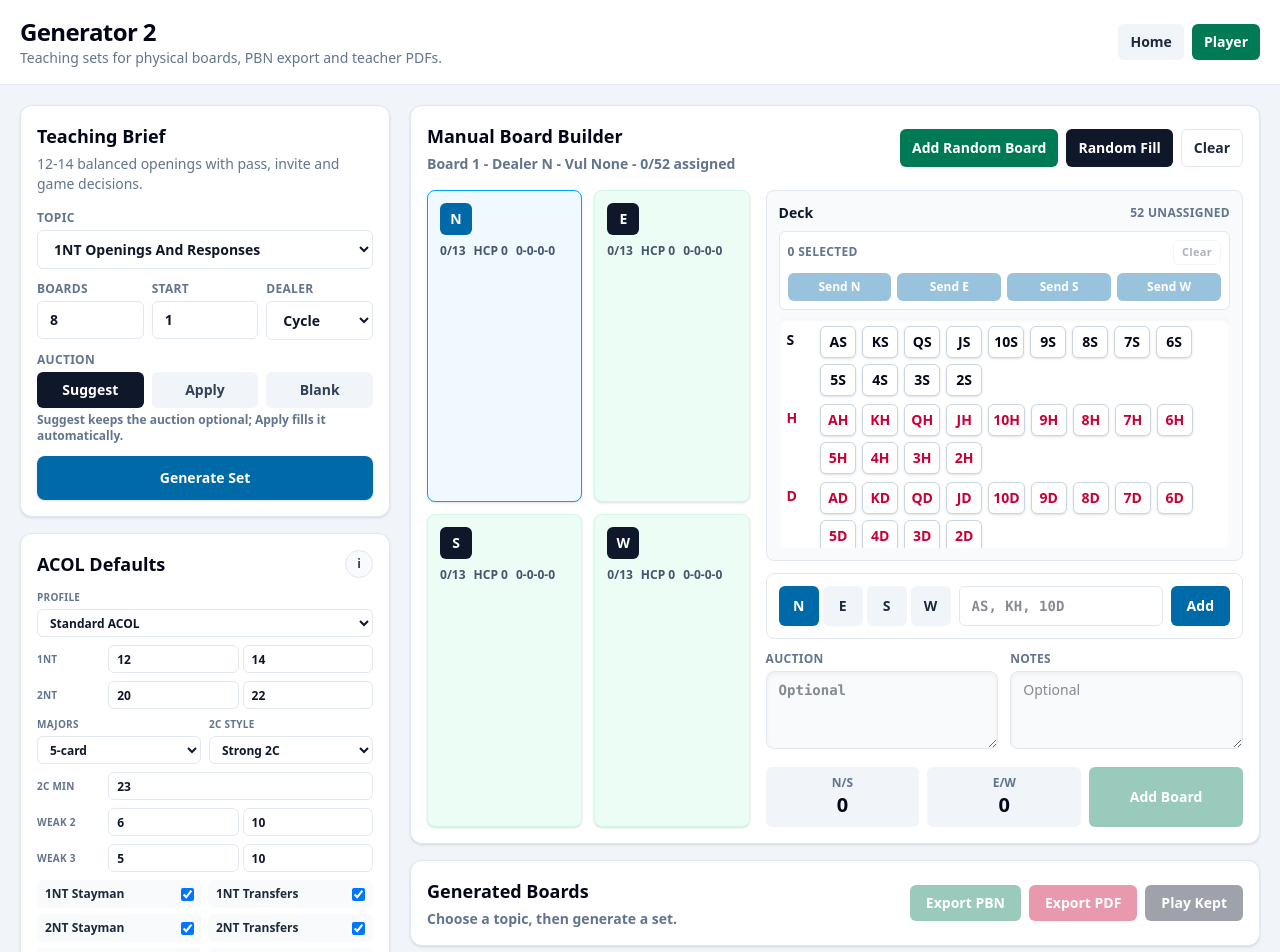
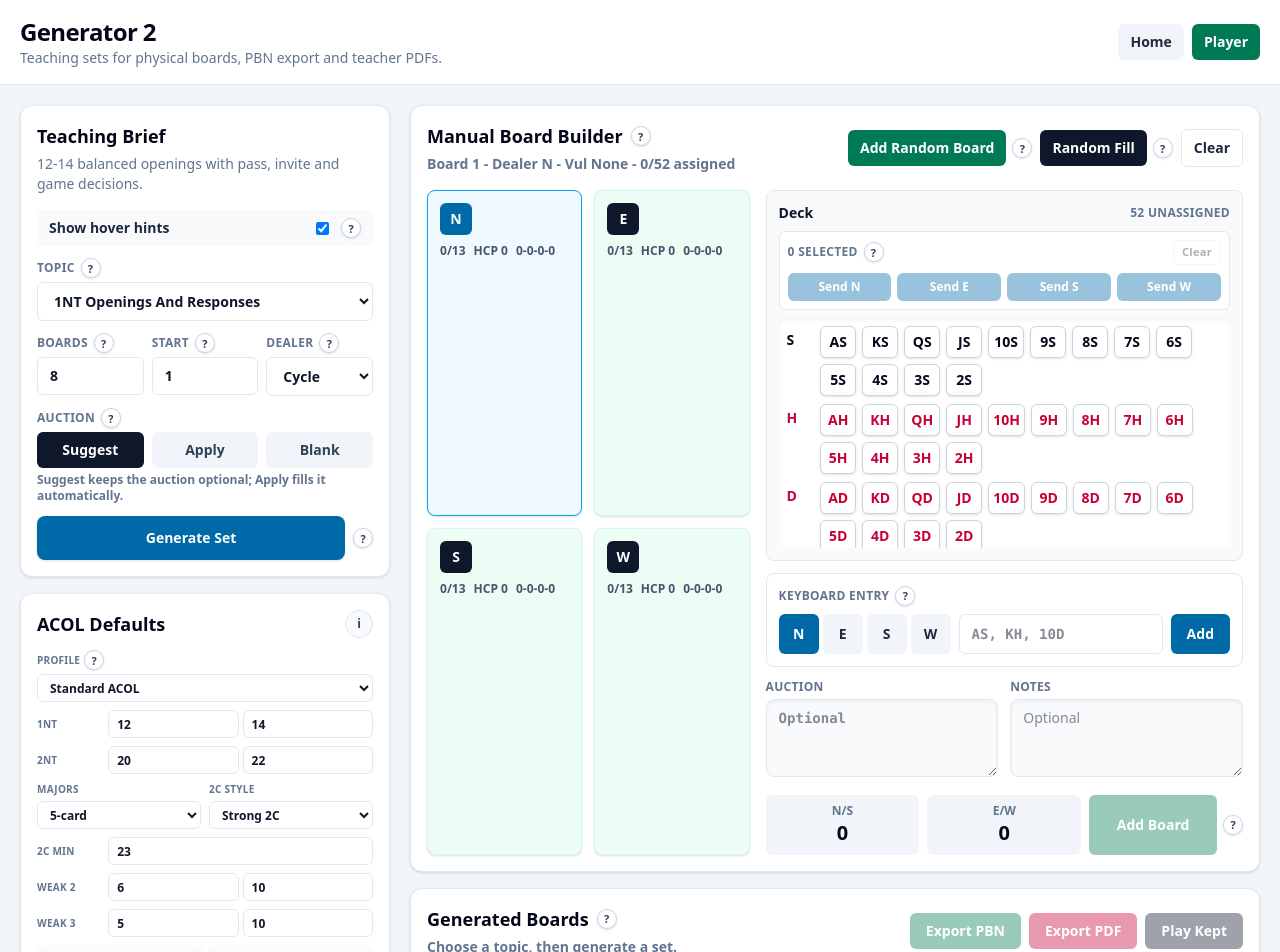
Before and after one commit to drmarkoconnor/ralph-app, a React (Vite) app in the folder ralph-react/: page /picker in a window 1280 px wide. Shown: the top 952 px of the page. Built offline with nearby package versions, Linux system fonts and the light colour scheme.

Commit message:
Improve Generator 2 manual board workflow

```diff
--- /dev/null
+++ b/ralph-react/src/generator-v2/HintBubble.jsx
@@ -0,0 +1,19 @@
+export default function HintBubble({ enabled = true, children, align = 'right' }) {
+	if (!enabled || !children) return null
+	const alignClass = align === 'left' ? 'left-0' : 'right-0'
+	return (
+		<span className="group relative inline-flex align-middle">
+			<button
+				type="button"
+				aria-label="Show help"
+				className="grid h-5 w-5 place-items-center rounded-full border border-slate-300 bg-white text-[11px] font-black leading-none text-slate-700 shadow-sm hover:bg-slate-50 focus:outline-none focus:ring-2 focus:ring-sky-100">
+				?
+			</button>
+			<span
+				role="tooltip"
+				className={`pointer-events-none absolute ${alignClass} top-7 z-40 hidden w-64 rounded-lg border border-slate-800 bg-slate-950 px-3 py-2 text-left text-xs font-semibold leading-snug text-white shadow-xl group-hover:block group-focus-within:block`}>
+				{children}
+			</span>
+		</span>
+	)
+}
--- a/ralph-react/src/generator-v2/ManualBoardBuilder.jsx
+++ b/ralph-react/src/generator-v2/ManualBoardBuilder.jsx
@@ -2,6 +2,7 @@ import { useEffect, useMemo, useState } from 'react'
 import {
 	SEATS,
 	SUITS,
+	completePartialHandsRandomly,
 	createDeck,
 	dealRandomHands,
 	dealerForBoard,
@@ -11,6 +12,7 @@ import {
 	suitLengths,
 	vulnerabilityForBoard,
 } from './generatorV2Engine'
+import HintBubble from './HintBubble'
 
 const RANK_VALUE = {
 	A: 14,
@@ -204,7 +206,7 @@ function DropZone({ seat, cards, active, vul, onDropCard, onSelectSeat }) {
 	)
 }
 
-export default function ManualBoardBuilder({ nextBoardNumber, onAddBoard, onStatus }) {
+export default function ManualBoardBuilder({ nextBoardNumber, onAddBoard, onStatus, showHints = true }) {
 	const restoredDraft = useMemo(() => readManualDraft(), [])
 	const [layout, setLayout] = useState(() => hasSavedLayout(restoredDraft.layout) ? restoredDraft.layout : freshLayout())
 	const [targetSeat, setTargetSeat] = useState(restoredDraft.targetSeat || 'N')
@@ -335,10 +337,21 @@ export default function ManualBoardBuilder({ nextBoardNumber, onAddBoard, onStat
 	}
 
 	const fillRandom = () => {
-		setLayout({ deck: [], hands: dealRandomHands() })
+		const completed = completePartialHandsRandomly(layout.hands, layout.deck)
+		if (!completed) {
+			onStatus?.('Random fill could not complete this layout. Check for duplicate or missing cards, then try again.')
+			return
+		}
+		setLayout({
+			deck: sortCards(completed.deck),
+			hands: Object.fromEntries(SEATS.map((seat) => [seat, sortCards(completed.hands[seat])])),
+		})
 		clearSelection()
-		setNotes('')
-		onStatus?.('Random deal filled into the manual builder.')
+		onStatus?.(
+			completed.filledCount
+				? `Random fill added ${completed.filledCount} card${completed.filledCount === 1 ? '' : 's'} without moving placed cards.`
+				: 'This manual board is already complete.',
+		)
 	}
 
 	const boardFromHands = (hands, title = 'Manual Board') => {
@@ -382,24 +395,39 @@ export default function ManualBoardBuilder({ nextBoardNumber, onAddBoard, onStat
 		<section className="rounded-xl border border-slate-200 bg-white p-4 shadow-sm">
 			<header className="mb-4 flex flex-wrap items-center justify-between gap-3">
 				<div>
+					<div className="flex items-center gap-2">
 						<h2 className="text-lg font-black text-slate-950">Manual Board Builder</h2>
+						<HintBubble enabled={showHints} align="left">
+							Send known cards to seats first, then use Random Fill to complete the rest of the deal.
+						</HintBubble>
+					</div>
 					<p className="mt-1 text-sm font-semibold text-slate-500">
 						Board {nextBoardNumber} - Dealer {dealer} - Vul {vul} - {totalCards}/52 assigned
 					</p>
 				</div>
 				<div className="flex flex-wrap gap-2">
+					<div className="flex items-center gap-1.5">
 						<button
 							type="button"
 							onClick={addRandomBoard}
 							className="rounded-md bg-emerald-700 px-3 py-2 text-sm font-black text-white hover:bg-emerald-800">
 							Add Random Board
 						</button>
+						<HintBubble enabled={showHints}>
+							Creates a separate random board immediately, without changing the manual builder.
+						</HintBubble>
+					</div>
+					<div className="flex items-center gap-1.5">
 						<button
 							type="button"
 							onClick={fillRandom}
 							className="rounded-md bg-slate-900 px-3 py-2 text-sm font-black text-white hover:bg-slate-800">
 							Random Fill
 						</button>
+						<HintBubble enabled={showHints}>
+							Fills empty hand spaces from the remaining deck. Cards already placed in seats are not moved.
+						</HintBubble>
+					</div>
 					<button
 						type="button"
 						onClick={resetBuilder}
@@ -434,7 +462,12 @@ export default function ManualBoardBuilder({ nextBoardNumber, onAddBoard, onStat
 						</div>
 						<div className="mb-2 rounded-md border border-slate-200 bg-white p-2">
 							<div className="mb-2 flex items-center justify-between gap-2 text-xs font-black uppercase tracking-wide text-slate-500">
+								<div className="flex items-center gap-1.5">
 									<span>{selectedDeckCards.length} selected</span>
+									<HintBubble enabled={showHints} align="left">
+										Click cards in the deck to select a block, then send that block to N, E, S or W.
+									</HintBubble>
+								</div>
 								<button
 									type="button"
 									disabled={!selectedDeckCards.length}
@@ -487,6 +520,12 @@ export default function ManualBoardBuilder({ nextBoardNumber, onAddBoard, onStat
 					</div>
 
 					<div className="rounded-lg border border-slate-200 bg-white p-3">
+						<div className="mb-2 flex items-center gap-1.5 text-xs font-black uppercase tracking-wide text-slate-500">
+							<span>Keyboard Entry</span>
+							<HintBubble enabled={showHints} align="left">
+								Choose a target seat, type a card such as AS or 10D, then press Enter or Add.
+							</HintBubble>
+						</div>
 						<div className="grid gap-2 sm:grid-cols-[auto_1fr_auto]">
 							<div className="flex gap-1">
 								{SEATS.map((seat) => (
@@ -557,13 +596,18 @@ export default function ManualBoardBuilder({ nextBoardNumber, onAddBoard, onStat
 							<div className="text-xs font-black uppercase text-slate-500">E/W</div>
 							<div className="text-xl font-black text-slate-950">{partnershipHcp(layout.hands, 'EW')}</div>
 						</div>
+						<div className="flex items-center justify-center gap-1.5">
 							<button
 								type="button"
 								disabled={!complete}
 								onClick={addBuilderBoard}
-							className="rounded-md bg-emerald-700 px-3 py-2 text-sm font-black text-white hover:bg-emerald-800 disabled:cursor-not-allowed disabled:opacity-40">
+								className="min-h-full flex-1 rounded-md bg-emerald-700 px-3 py-2 text-sm font-black text-white hover:bg-emerald-800 disabled:cursor-not-allowed disabled:opacity-40">
 								Add Board
 							</button>
+							<HintBubble enabled={showHints}>
+								Add Board saves this complete manual deal into the Generated Boards list below.
+							</HintBubble>
+						</div>
 					</div>
 				</div>
 			</div>
--- a/ralph-react/src/generator-v2/generatorV2Engine.js
+++ b/ralph-react/src/generator-v2/generatorV2Engine.js
@@ -381,6 +381,7 @@ export function createGenerator2SessionSnapshot({
 	boards,
 	warnings,
 	status,
+	showHints,
 }) {
 	return {
 		presetId,
@@ -396,6 +397,7 @@ export function createGenerator2SessionSnapshot({
 		boards,
 		warnings,
 		status,
+		showHints,
 	}
 }
 
@@ -600,6 +602,34 @@ export function dealRandomHands() {
 		hands[seat] = deck.slice(index * 13, index * 13 + 13)
 	})
 	return hands
+}
+
+export function completePartialHandsRandomly(partialHands = {}, availableCards = []) {
+	const hands = { N: [], E: [], S: [], W: [] }
+	const usedIds = new Set()
+	for (const seat of SEATS) {
+		const cards = [...(partialHands[seat] || [])]
+		if (cards.length > 13) return null
+		for (const card of cards) {
+			if (!card || usedIds.has(card.id)) return null
+			usedIds.add(card.id)
+		}
+		hands[seat] = cards
+	}
+
+	const needed = SEATS.reduce((sum, seat) => sum + Math.max(0, 13 - hands[seat].length), 0)
+	const available = shuffle((availableCards || []).filter((card) => card && !usedIds.has(card.id)))
+	if (available.length !== needed) return null
+
+	let cursor = 0
+	for (const seat of SEATS) {
+		const slots = 13 - hands[seat].length
+		if (slots > 0) {
+			hands[seat] = [...hands[seat], ...available.slice(cursor, cursor + slots)]
+			cursor += slots
+		}
+	}
+	return { hands, deck: [], filledCount: cursor }
 }
 
 function numberOrFallback(value, fallback) {
--- a/ralph-react/src/pages/GeneratorV2.jsx
+++ b/ralph-react/src/pages/GeneratorV2.jsx
@@ -1,8 +1,9 @@
-import { Fragment, useEffect, useMemo, useRef, useState } from 'react'
+import { Fragment, cloneElement, isValidElement, useEffect, useMemo, useRef, useState } from 'react'
 import { Link, useNavigate } from 'react-router-dom'
 import { BoardZ } from '../schemas/board'
 import { exportBoardPBN } from '../pbn/export'
 import ManualBoardBuilder from '../generator-v2/ManualBoardBuilder'
+import HintBubble from '../generator-v2/HintBubble'
 import {
 	ACOL_PROFILE_OPTIONS,
 	DEFAULT_ACOL_SETTINGS,
@@ -195,7 +196,7 @@ function BoardDiagram({ board }) {
 	)
 }
 
-function BoardReviewCard({ board, onUpdate, onRegenerate, onPlay }) {
+function BoardReviewCard({ board, onUpdate, onRegenerate, onPlay, onRemove, showHints = true }) {
 	const callCount = normalizeAuctionText(board.auctionText).length
 	const suggestedAuction = String(board.suggestedAuctionText || '').trim()
 	return (
@@ -204,6 +205,9 @@ function BoardReviewCard({ board, onUpdate, onRegenerate, onPlay }) {
 				<div>
 					<div className="flex flex-wrap items-center gap-2">
 						<h2 className="text-lg font-black text-slate-950">Board {board.number}</h2>
+						<HintBubble enabled={showHints} align="left">
+							Keep controls export and Play Kept. Remove deletes this board from the current list.
+						</HintBubble>
 						<span className="rounded-full bg-emerald-50 px-2.5 py-1 text-xs font-bold text-emerald-800">
 							{board.topicTitle}
 						</span>
@@ -237,6 +241,12 @@ function BoardReviewCard({ board, onUpdate, onRegenerate, onPlay }) {
 						onClick={onPlay}
 						className="rounded-md bg-emerald-700 px-3 py-2 text-sm font-bold text-white hover:bg-emerald-800">
 						Play
+					</button>
+					<button
+						type="button"
+						onClick={onRemove}
+						className="rounded-md border border-rose-200 bg-white px-3 py-2 text-sm font-bold text-rose-700 hover:bg-rose-50">
+						Remove
 					</button>
 				</div>
 			</header>
@@ -298,14 +308,23 @@ function BoardReviewCard({ board, onUpdate, onRegenerate, onPlay }) {
 	)
 }
 
-function Field({ label, children }) {
+function labelControl(children, label) {
+	if (!isValidElement(children)) return children
+	if (children.props['aria-label'] || children.props['aria-labelledby']) return children
+	return cloneElement(children, { 'aria-label': label })
+}
+
+function Field({ label, children, hint, showHints = true }) {
 	return (
-		<label className="block">
-			<span className="mb-1 block text-xs font-black uppercase tracking-wide text-slate-500">
-				{label}
+		<div className="block">
+			<span className="mb-1 flex items-center gap-1.5 text-xs font-black uppercase tracking-wide text-slate-500">
+				<span>{label}</span>
+				<HintBubble enabled={showHints && !!hint} align="left">
+					{hint}
+				</HintBubble>
 			</span>
-			{children}
-		</label>
+			{labelControl(children, label)}
+		</div>
 	)
 }
 
@@ -338,14 +357,17 @@ function Select(props) {
 	)
 }
 
-function MiniField({ label, children }) {
+function MiniField({ label, children, hint, showHints = true }) {
 	return (
-		<label className="block">
-			<span className="mb-1 block text-[10px] font-black uppercase tracking-wide text-slate-500">
-				{label}
+		<div className="block">
+			<span className="mb-1 flex items-center gap-1 text-[10px] font-black uppercase tracking-wide text-slate-500">
+				<span>{label}</span>
+				<HintBubble enabled={showHints && !!hint} align="left">
+					{hint}
+				</HintBubble>
 			</span>
-			{children}
-		</label>
+			{labelControl(children, label)}
+		</div>
 	)
 }
 
@@ -424,7 +446,8 @@ function MiniSingleNumber({ label, inputLabel, value, min, max, disabled = false
 	)
 }
 
-function AcolInfoTooltip({ settings }) {
+function AcolInfoTooltip({ settings, enabled = true }) {
+	if (!enabled) return null
 	const lines = acolSettingsSummary(settings)
 	return (
 		<div className="group relative">
@@ -480,6 +503,7 @@ export default function GeneratorV2() {
 	const [warnings, setWarnings] = useState(restored.warnings || [])
 	const [status, setStatus] = useState(restored.status || 'Choose a topic, then generate a set.')
 	const [pbnExportIssues, setPbnExportIssues] = useState([])
+	const [showHints, setShowHints] = useState(restored.showHints ?? true)
 
 	useEffect(() => {
 		if (typeof window === 'undefined') return
@@ -499,6 +523,7 @@ export default function GeneratorV2() {
 					boards,
 					warnings,
 					status,
+					showHints,
 				}),
 				savedAt: Date.now(),
 			}
@@ -508,7 +533,7 @@ export default function GeneratorV2() {
 		} catch {
 			// Ignore private-browsing or quota failures; export still works.
 		}
-	}, [presetId, count, startBoard, dealerMode, dealerSeat, auctionMode, dealer4Mode, meta, acolSettings, constraints, boards, warnings, status])
+	}, [presetId, count, startBoard, dealerMode, dealerSeat, auctionMode, dealer4Mode, meta, acolSettings, constraints, boards, warnings, status, showHints])
 
 	const selectedTopic = useMemo(() => topicFromId(presetId), [presetId])
 	const keptBoards = boards.filter((board) => board.keep)
@@ -592,6 +617,15 @@ export default function GeneratorV2() {
 		setStatus(`Added board ${board.number}.`)
 	}
 
+	const removeBoard = (board) => {
+		const confirmed = typeof window === 'undefined' || window.confirm(`Remove board ${board.number} from this set?`)
+		if (!confirmed) return
+		setBoards((items) => items.filter((item) => item.id !== board.id))
+		setWarnings([])
+		setPbnExportIssues([])
+		setStatus(`Removed board ${board.number}.`)
+	}
+
 	const buildPbnForBoards = async (items, options = {}) => {
 		if (!options.omitAuctions) {
 			const auctionIssues = validateBoardAuctionTokens(items)
@@ -654,6 +688,7 @@ export default function GeneratorV2() {
 					boards,
 					warnings,
 					status,
+					showHints,
 				})),
 			)
 			window.sessionStorage.setItem(
@@ -720,7 +755,19 @@ export default function GeneratorV2() {
 							</div>
 						</div>
 						<div className="space-y-3">
-							<Field label="Topic">
+							<div className="flex items-center justify-between gap-3 rounded-md bg-slate-50 px-3 py-2 text-sm font-bold text-slate-800">
+								<label className="flex flex-1 items-center justify-between gap-3">
+									<span>Show hover hints</span>
+									<input type="checkbox" checked={showHints} onChange={(event) => setShowHints(event.target.checked)} />
+								</label>
+								<HintBubble enabled={showHints} align="left">
+									Turn this off once the controls are familiar. It hides the small question-mark help bubbles.
+								</HintBubble>
+							</div>
+							<Field
+								label="Topic"
+								showHints={showHints}
+								hint="Choose the lesson type Generator 2 should try to produce. ACOL settings below can disable topics that clash with your system.">
 								<Select value={presetId} onChange={(event) => setPresetId(event.target.value)}>
 									{SYLLABUS_GROUPS.map((group) => (
 										<optgroup key={group.level} label={group.level}>
@@ -734,13 +781,13 @@ export default function GeneratorV2() {
 									</Select>
 							</Field>
 							<div className="grid grid-cols-3 gap-2">
-								<Field label="Boards">
+								<Field label="Boards" showHints={showHints} hint="How many boards to create when Generate Set is pressed.">
 									<NumberInput min="1" max="48" value={count} onChange={(event) => setCount(event.target.value)} />
 								</Field>
-								<Field label="Start">
+								<Field label="Start" showHints={showHints} hint="The board number assigned to the first generated board.">
 									<NumberInput min="1" value={startBoard} onChange={(event) => setStartBoard(event.target.value)} />
 								</Field>
-								<Field label="Dealer">
+								<Field label="Dealer" showHints={showHints} hint="Cycle follows normal board dealer order. Pick a seat to force every generated board to that dealer.">
 									<Select value={dealerMode === 'fixed' ? dealerSeat : 'cycle'} onChange={(event) => {
 										if (event.target.value === 'cycle') setDealerMode('cycle')
 										else {
@@ -755,7 +802,10 @@ export default function GeneratorV2() {
 									</Select>
 								</Field>
 							</div>
-							<Field label="Auction">
+							<Field
+								label="Auction"
+								showHints={showHints}
+								hint="Suggest shows an optional auction, Apply writes it into export text, and Blank leaves auctions empty.">
 								<div className="grid grid-cols-3 gap-2">
 									<button
 										type="button"
@@ -792,22 +842,30 @@ export default function GeneratorV2() {
 									Suggest keeps the auction optional; Apply fills it automatically.
 								</p>
 							</Field>
+							<div className="flex items-center gap-2">
 								<button
 									type="button"
 									onClick={generateSet}
-								className="w-full rounded-lg bg-sky-700 px-4 py-3 text-sm font-black text-white shadow-sm hover:bg-sky-800">
+									className="flex-1 rounded-lg bg-sky-700 px-4 py-3 text-sm font-black text-white shadow-sm hover:bg-sky-800">
 									Generate Set
 								</button>
+								<HintBubble enabled={showHints}>
+									Replaces the current generated-board list with a fresh set for this teaching brief.
+								</HintBubble>
+							</div>
 						</div>
 					</section>
 
 					<section className="rounded-xl border border-slate-200 bg-white p-4 shadow-sm">
 						<div className="mb-3 flex items-center justify-between gap-3">
 							<h2 className="text-lg font-black text-slate-950">ACOL Defaults</h2>
-							<AcolInfoTooltip settings={acolSettings} />
+							<AcolInfoTooltip settings={acolSettings} enabled={showHints} />
 						</div>
 						<div className="grid gap-2">
-							<MiniField label="Profile">
+							<MiniField
+								label="Profile"
+								showHints={showHints}
+								hint="Choose a convention baseline. Editing any detail switches the profile to Custom.">
 								<MiniSelect value={acolSettings.profile} onChange={(event) => updateAcolProfile(event.target.value)}>
 									{ACOL_PROFILE_OPTIONS.map((profile) => (
 										<option key={profile.id} value={profile.id}>
@@ -904,8 +962,11 @@ export default function GeneratorV2() {
 					</section>
 
 					<section className="rounded-xl border border-slate-200 bg-white p-4 shadow-sm">
-						<div className="mb-3">
+						<div className="mb-3 flex items-center gap-2">
 							<h2 className="text-lg font-black text-slate-950">Custom Constraints</h2>
+							<HintBubble enabled={showHints} align="left">
+								These point ranges only affect the Custom HCP / Shape Constraints topic.
+							</HintBubble>
 						</div>
 						<div className="grid grid-cols-[2rem_1fr_1fr] gap-2">
 							<div />
@@ -973,12 +1034,18 @@ export default function GeneratorV2() {
 						nextBoardNumber={nextBoardNumber}
 						onAddBoard={addManualBoard}
 						onStatus={setStatus}
+						showHints={showHints}
 					/>
 
 					<div className="rounded-xl border border-slate-200 bg-white p-4 shadow-sm">
 						<div className="flex flex-wrap items-center justify-between gap-3">
 							<div>
+								<div className="flex items-center gap-2">
 									<h2 className="text-lg font-black text-slate-950">Generated Boards</h2>
+									<HintBubble enabled={showHints} align="left">
+										Only kept boards are exported or opened by Play Kept. Remove deletes a board from this list.
+									</HintBubble>
+								</div>
 								<p className="mt-1 text-sm font-semibold text-slate-500">{status}</p>
 							</div>
 							<div className="flex flex-wrap items-center gap-2">
@@ -1045,6 +1112,8 @@ export default function GeneratorV2() {
 								onUpdate={(patch) => updateBoard(board.id, patch)}
 								onRegenerate={() => regenerateBoard(board)}
 								onPlay={() => playBoards([board], `Generator 2 board ${board.number}`)}
+								onRemove={() => removeBoard(board)}
+								showHints={showHints}
 							/>
 						))
 					) : (
```
Also changed, not shown: 1 other file (tests, documents, lock files or other folders). Lines whose indentation alone changed are shown as unchanged.
